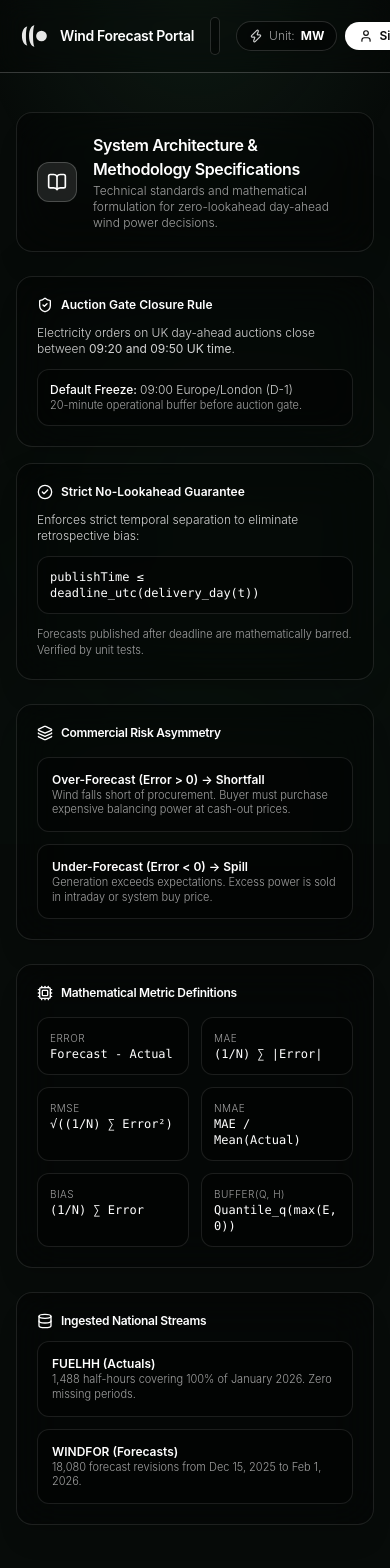
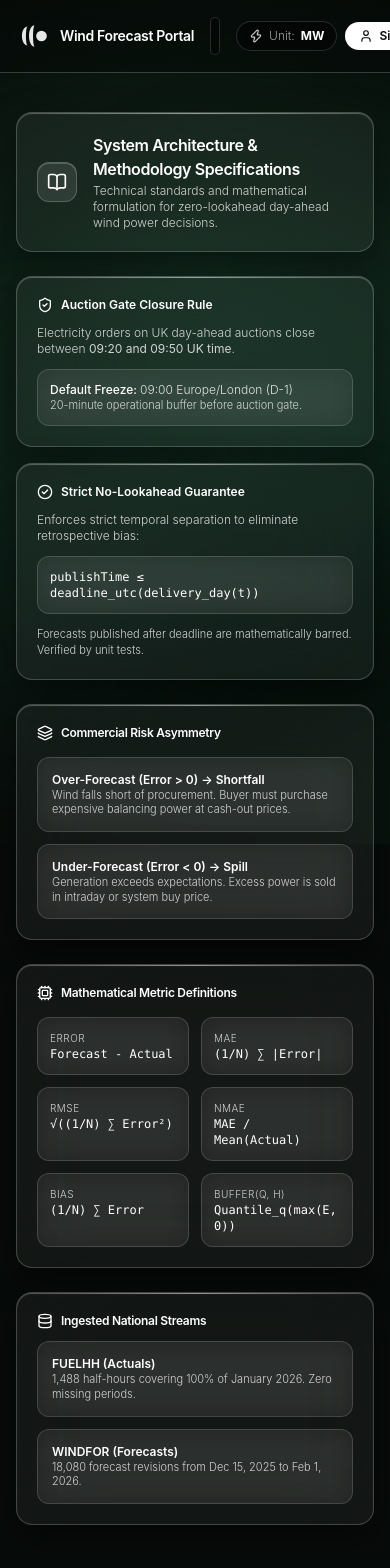
Before and after one commit to abhayshaw1601/asdsdfw, a React (Vite) app in the folder frontend/: page /methodology in a window 390 px wide. Shown: the top 1568 px of the page. Built offline with nearby package versions, Linux system fonts and the light colour scheme.

Commit message:
glassmorpic theme

```diff
--- a/frontend/src/App.tsx
+++ b/frontend/src/App.tsx
@@ -38,11 +38,18 @@ export const AppContent: React.FC = () => {
 
   return (
     <div className="min-h-screen bg-[#070b09] text-white flex flex-col font-sans selection:bg-neutral-700 selection:text-white relative overflow-x-hidden">
-      {/* Atmospheric Background Gradients & Glows (matching landing page aesthetic) */}
+      {/* Rich Atmospheric Glows & Organic Lighting (enables true glassmorphic refraction) */}
       <div className="fixed inset-0 pointer-events-none z-0 overflow-hidden">
-        <div className="absolute top-0 left-1/2 -translate-x-1/2 w-full max-w-7xl h-[700px] bg-[radial-gradient(ellipse_80%_60%_at_50%_-10%,rgba(34,70,50,0.30),rgba(7,11,9,0)_75%)]" />
-        <div className="absolute top-[25%] -right-40 w-[600px] h-[600px] rounded-full bg-[radial-gradient(circle,rgba(25,60,40,0.15),transparent_70%)] blur-3xl" />
-        <div className="absolute top-[55%] -left-40 w-[700px] h-[700px] rounded-full bg-[radial-gradient(circle,rgba(20,50,35,0.12),transparent_70%)] blur-3xl" />
+        {/* Top ambient forest light */}
+        <div className="absolute -top-[10%] left-1/2 -translate-x-1/2 w-[1200px] h-[750px] bg-[radial-gradient(ellipse_at_center,rgba(40,95,65,0.40),rgba(15,45,30,0.18)_50%,transparent_75%)] blur-2xl" />
+        {/* Upper-left teal/moss orb */}
+        <div className="absolute top-[18%] left-[8%] w-[550px] h-[550px] rounded-full bg-[radial-gradient(circle,rgba(25,85,65,0.30),rgba(12,40,30,0.10)_55%,transparent_75%)] blur-3xl" />
+        {/* Upper-right emerald aura */}
+        <div className="absolute top-[28%] right-[5%] w-[650px] h-[650px] rounded-full bg-[radial-gradient(circle,rgba(35,90,70,0.28),rgba(15,45,35,0.08)_50%,transparent_75%)] blur-3xl" />
+        {/* Mid-lower ambient glow */}
+        <div className="absolute top-[60%] left-[20%] w-[800px] h-[600px] rounded-full bg-[radial-gradient(ellipse_at_center,rgba(20,70,50,0.22),transparent_70%)] blur-3xl" />
+        {/* Subtle geometric grid texture */}
+        <div className="absolute inset-0 bg-[linear-gradient(to_right,rgba(255,255,255,0.015)_1px,transparent_1px),linear-gradient(to_bottom,rgba(255,255,255,0.015)_1px,transparent_1px)] bg-[size:3.5rem_3.5rem] [mask-image:radial-gradient(ellipse_70%_60%_at_50%_40%,#000_65%,transparent_100%)] opacity-50" />
       </div>
 
       {/* Unified Global Header (Persistent across all pages) */}
--- a/frontend/src/pages/MethodologyPage.tsx
+++ b/frontend/src/pages/MethodologyPage.tsx
@@ -5,16 +5,17 @@ export const MethodologyPage: React.FC = () => {
   return (
     <div className="space-y-6 max-w-5xl mx-auto">
       {/* Intro Header */}
-      <div className="bg-black/30 backdrop-blur-xl border border-white/10 rounded-2xl p-5 sm:p-6 shadow-xl">
+      <div className="relative overflow-hidden rounded-2xl bg-white/[0.05] hover:bg-white/[0.07] backdrop-blur-2xl border border-white/20 p-5 sm:p-6 shadow-[inset_0_1px_1px_0_rgba(255,255,255,0.25),0_12px_36px_rgba(0,0,0,0.45)] transition-all">
+        <div className="absolute inset-x-0 top-0 h-px bg-gradient-to-r from-transparent via-white/40 to-transparent pointer-events-none" />
         <div className="flex items-center gap-4">
-          <div className="w-10 h-10 rounded-xl bg-white/10 border border-white/20 flex items-center justify-center text-white shrink-0">
+          <div className="w-10 h-10 rounded-xl bg-white/10 border border-white/20 flex items-center justify-center text-white shrink-0 shadow-[inset_0_1px_0_0_rgba(255,255,255,0.2)]">
             <BookOpen className="w-5 h-5" />
           </div>
           <div>
             <h2 className="text-base sm:text-lg font-semibold text-white tracking-tight">
               System Architecture & Methodology Specifications
             </h2>
-            <p className="text-xs text-neutral-400 font-light mt-0.5">
+            <p className="text-xs text-neutral-300 font-light mt-0.5">
               Technical standards and mathematical formulation for zero-lookahead day-ahead wind power decisions.
             </p>
           </div>
@@ -23,7 +24,8 @@ export const MethodologyPage: React.FC = () => {
 
       {/* Grid: Decision Rule & No-Lookahead Guarantee */}
       <div className="grid grid-cols-1 md:grid-cols-2 gap-4 sm:gap-6">
-        <div className="bg-black/30 backdrop-blur-xl border border-white/10 rounded-2xl p-5 sm:p-6 shadow-xl space-y-3">
+        <div className="relative overflow-hidden rounded-2xl bg-white/[0.05] hover:bg-white/[0.07] backdrop-blur-2xl border border-white/20 p-5 sm:p-6 shadow-[inset_0_1px_1px_0_rgba(255,255,255,0.25),0_12px_36px_rgba(0,0,0,0.45)] transition-all space-y-3">
+          <div className="absolute inset-x-0 top-0 h-px bg-gradient-to-r from-transparent via-white/40 to-transparent pointer-events-none" />
           <div className="flex items-center gap-2 text-white font-semibold text-xs sm:text-sm">
             <ShieldCheck className="w-4 h-4 text-white" />
             Auction Gate Closure Rule
@@ -31,14 +33,15 @@ export const MethodologyPage: React.FC = () => {
           <p className="text-xs text-neutral-300 font-light">
             Electricity orders on UK day-ahead auctions close between <strong>09:20 and 09:50 UK time</strong>.
           </p>
-          <div className="bg-black/40 p-3 rounded-xl border border-white/10 text-xs space-y-1 font-light">
+          <div className="bg-white/[0.06] p-3 rounded-xl border border-white/15 text-xs space-y-1 font-light backdrop-blur-md">
             <span className="font-medium text-white">Default Freeze: </span>
-            <span className="text-neutral-300">09:00 Europe/London (D-1)</span>
-            <p className="text-[11px] text-neutral-400">20-minute operational buffer before auction gate.</p>
+            <span className="text-neutral-200">09:00 Europe/London (D-1)</span>
+            <p className="text-[11px] text-neutral-300">20-minute operational buffer before auction gate.</p>
           </div>
         </div>
 
-        <div className="bg-black/30 backdrop-blur-xl border border-white/10 rounded-2xl p-5 sm:p-6 shadow-xl space-y-3">
+        <div className="relative overflow-hidden rounded-2xl bg-white/[0.05] hover:bg-white/[0.07] backdrop-blur-2xl border border-white/20 p-5 sm:p-6 shadow-[inset_0_1px_1px_0_rgba(255,255,255,0.25),0_12px_36px_rgba(0,0,0,0.45)] transition-all space-y-3">
+          <div className="absolute inset-x-0 top-0 h-px bg-gradient-to-r from-transparent via-white/40 to-transparent pointer-events-none" />
           <div className="flex items-center gap-2 text-white font-semibold text-xs sm:text-sm">
             <CheckCircle2 className="w-4 h-4 text-white" />
             Strict No-Lookahead Guarantee
@@ -46,31 +49,32 @@ export const MethodologyPage: React.FC = () => {
           <p className="text-xs text-neutral-300 font-light">
             Enforces strict temporal separation to eliminate retrospective bias:
           </p>
-          <div className="bg-black/40 p-3 rounded-xl border border-white/10 font-mono text-xs text-white">
+          <div className="bg-white/[0.06] p-3 rounded-xl border border-white/15 font-mono text-xs text-white backdrop-blur-md">
             publishTime &le; deadline_utc(delivery_day(t))
           </div>
-          <p className="text-[11px] text-neutral-400 font-light">
+          <p className="text-[11px] text-neutral-300 font-light">
             Forecasts published after deadline are mathematically barred. Verified by unit tests.
           </p>
         </div>
       </div>
 
       {/* Risk Asymmetry */}
-      <div className="bg-black/30 backdrop-blur-xl border border-white/10 rounded-2xl p-5 sm:p-6 shadow-xl space-y-3">
+      <div className="relative overflow-hidden rounded-2xl bg-white/[0.05] hover:bg-white/[0.07] backdrop-blur-2xl border border-white/20 p-5 sm:p-6 shadow-[inset_0_1px_1px_0_rgba(255,255,255,0.25),0_12px_36px_rgba(0,0,0,0.45)] transition-all space-y-3">
+        <div className="absolute inset-x-0 top-0 h-px bg-gradient-to-r from-transparent via-white/40 to-transparent pointer-events-none" />
         <h3 className="text-xs sm:text-sm font-semibold text-white tracking-tight flex items-center gap-2">
           <Layers className="w-4 h-4 text-white" />
           Commercial Risk Asymmetry
         </h3>
         <div className="grid grid-cols-1 md:grid-cols-2 gap-3 pt-1">
-          <div className="bg-black/40 border border-white/10 rounded-xl p-3.5 text-xs space-y-1">
+          <div className="bg-white/[0.06] border border-white/15 rounded-xl p-3.5 text-xs space-y-1 backdrop-blur-md">
             <span className="font-semibold text-white">Over-Forecast (Error &gt; 0) &rarr; Shortfall</span>
-            <p className="text-neutral-400 text-[11px] font-light">
+            <p className="text-neutral-300 text-[11px] font-light">
               Wind falls short of procurement. Buyer must purchase expensive balancing power at cash-out prices.
             </p>
           </div>
-          <div className="bg-black/40 border border-white/10 rounded-xl p-3.5 text-xs space-y-1">
+          <div className="bg-white/[0.06] border border-white/15 rounded-xl p-3.5 text-xs space-y-1 backdrop-blur-md">
             <span className="font-semibold text-white">Under-Forecast (Error &lt; 0) &rarr; Spill</span>
-            <p className="text-neutral-400 text-[11px] font-light">
+            <p className="text-neutral-300 text-[11px] font-light">
               Generation exceeds expectations. Excess power is sold in intraday or system buy price.
             </p>
           </div>
@@ -78,55 +82,57 @@ export const MethodologyPage: React.FC = () => {
       </div>
 
       {/* Mathematical Formulas */}
-      <div className="bg-black/30 backdrop-blur-xl border border-white/10 rounded-2xl p-5 sm:p-6 shadow-xl space-y-4">
+      <div className="relative overflow-hidden rounded-2xl bg-white/[0.05] hover:bg-white/[0.07] backdrop-blur-2xl border border-white/20 p-5 sm:p-6 shadow-[inset_0_1px_1px_0_rgba(255,255,255,0.25),0_12px_36px_rgba(0,0,0,0.45)] transition-all space-y-4">
+        <div className="absolute inset-x-0 top-0 h-px bg-gradient-to-r from-transparent via-white/40 to-transparent pointer-events-none" />
         <h3 className="text-xs sm:text-sm font-semibold text-white tracking-tight flex items-center gap-2">
           <Cpu className="w-4 h-4 text-white" />
           Mathematical Metric Definitions
         </h3>
         <div className="grid grid-cols-2 sm:grid-cols-3 gap-3 text-xs">
-          <div className="bg-black/40 p-3 rounded-xl border border-white/10 space-y-1">
-            <span className="text-[10px] text-neutral-400 uppercase tracking-wider font-light">Error</span>
+          <div className="bg-white/[0.06] p-3 rounded-xl border border-white/15 space-y-1 backdrop-blur-md">
+            <span className="text-[10px] text-neutral-300 uppercase tracking-wider font-light">Error</span>
             <div className="font-mono text-white text-xs">Forecast - Actual</div>
           </div>
-          <div className="bg-black/40 p-3 rounded-xl border border-white/10 space-y-1">
-            <span className="text-[10px] text-neutral-400 uppercase tracking-wider font-light">MAE</span>
+          <div className="bg-white/[0.06] p-3 rounded-xl border border-white/15 space-y-1 backdrop-blur-md">
+            <span className="text-[10px] text-neutral-300 uppercase tracking-wider font-light">MAE</span>
             <div className="font-mono text-white text-xs">(1/N) &sum; |Error|</div>
           </div>
-          <div className="bg-black/40 p-3 rounded-xl border border-white/10 space-y-1">
-            <span className="text-[10px] text-neutral-400 uppercase tracking-wider font-light">RMSE</span>
+          <div className="bg-white/[0.06] p-3 rounded-xl border border-white/15 space-y-1 backdrop-blur-md">
+            <span className="text-[10px] text-neutral-300 uppercase tracking-wider font-light">RMSE</span>
             <div className="font-mono text-white text-xs">&radic;((1/N) &sum; Error&sup2;)</div>
           </div>
-          <div className="bg-black/40 p-3 rounded-xl border border-white/10 space-y-1">
-            <span className="text-[10px] text-neutral-400 uppercase tracking-wider font-light">nMAE</span>
+          <div className="bg-white/[0.06] p-3 rounded-xl border border-white/15 space-y-1 backdrop-blur-md">
+            <span className="text-[10px] text-neutral-300 uppercase tracking-wider font-light">nMAE</span>
             <div className="font-mono text-white text-xs">MAE / Mean(Actual)</div>
           </div>
-          <div className="bg-black/40 p-3 rounded-xl border border-white/10 space-y-1">
-            <span className="text-[10px] text-neutral-400 uppercase tracking-wider font-light">Bias</span>
+          <div className="bg-white/[0.06] p-3 rounded-xl border border-white/15 space-y-1 backdrop-blur-md">
+            <span className="text-[10px] text-neutral-300 uppercase tracking-wider font-light">Bias</span>
             <div className="font-mono text-white text-xs">(1/N) &sum; Error</div>
           </div>
-          <div className="bg-black/40 p-3 rounded-xl border border-white/10 space-y-1">
-            <span className="text-[10px] text-neutral-400 uppercase tracking-wider font-light">Buffer(q, h)</span>
+          <div className="bg-white/[0.06] p-3 rounded-xl border border-white/15 space-y-1 backdrop-blur-md">
+            <span className="text-[10px] text-neutral-300 uppercase tracking-wider font-light">Buffer(q, h)</span>
             <div className="font-mono text-white text-xs">Quantile_q(max(E, 0))</div>
           </div>
         </div>
       </div>
 
       {/* Data Ingestion Pipeline Specifications */}
-      <div className="bg-black/30 backdrop-blur-xl border border-white/10 rounded-2xl p-5 sm:p-6 shadow-xl space-y-3">
+      <div className="relative overflow-hidden rounded-2xl bg-white/[0.05] hover:bg-white/[0.07] backdrop-blur-2xl border border-white/20 p-5 sm:p-6 shadow-[inset_0_1px_1px_0_rgba(255,255,255,0.25),0_12px_36px_rgba(0,0,0,0.45)] transition-all space-y-3">
+        <div className="absolute inset-x-0 top-0 h-px bg-gradient-to-r from-transparent via-white/40 to-transparent pointer-events-none" />
         <h3 className="text-xs sm:text-sm font-semibold text-white tracking-tight flex items-center gap-2">
           <Database className="w-4 h-4 text-white" />
           Ingested National Streams
         </h3>
         <div className="grid grid-cols-1 md:grid-cols-2 gap-3 text-xs">
-          <div className="bg-black/40 border border-white/10 rounded-xl p-3.5 space-y-1">
+          <div className="bg-white/[0.06] border border-white/15 rounded-xl p-3.5 space-y-1 backdrop-blur-md">
             <span className="font-semibold text-white">FUELHH (Actuals)</span>
-            <p className="text-neutral-400 text-[11px] font-light">
+            <p className="text-neutral-300 text-[11px] font-light">
               1,488 half-hours covering 100% of January 2026. Zero missing periods.
             </p>
           </div>
-          <div className="bg-black/40 border border-white/10 rounded-xl p-3.5 space-y-1">
+          <div className="bg-white/[0.06] border border-white/15 rounded-xl p-3.5 space-y-1 backdrop-blur-md">
             <span className="font-semibold text-white">WINDFOR (Forecasts)</span>
-            <p className="text-neutral-400 text-[11px] font-light">
+            <p className="text-neutral-300 text-[11px] font-light">
               18,080 forecast revisions from Dec 15, 2025 to Feb 1, 2026.
             </p>
           </div>
```
Also changed, not shown: frontend/src/components/FilterBar.tsx (+15 -12 lines), frontend/src/components/MetricCard.tsx (+8 -5 lines), frontend/src/pages/AccuracyPage.tsx (+18 -14 lines), frontend/src/pages/BufferPage.tsx (+15 -12 lines), frontend/src/pages/DecisionPage.tsx (+11 -8 lines), frontend/src/pages/HorizonPage.tsx (+28 -22 lines).
